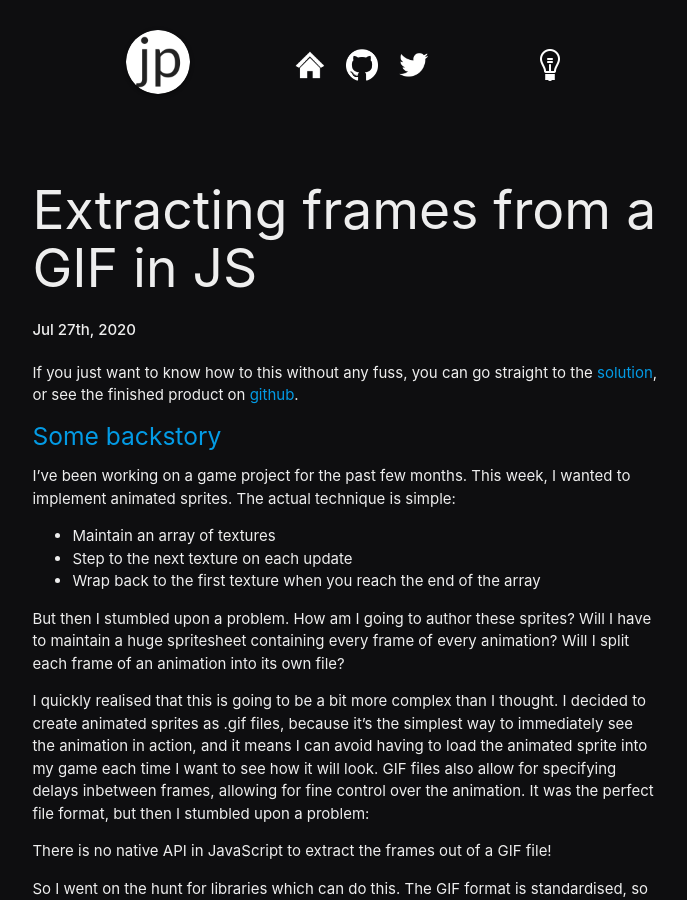
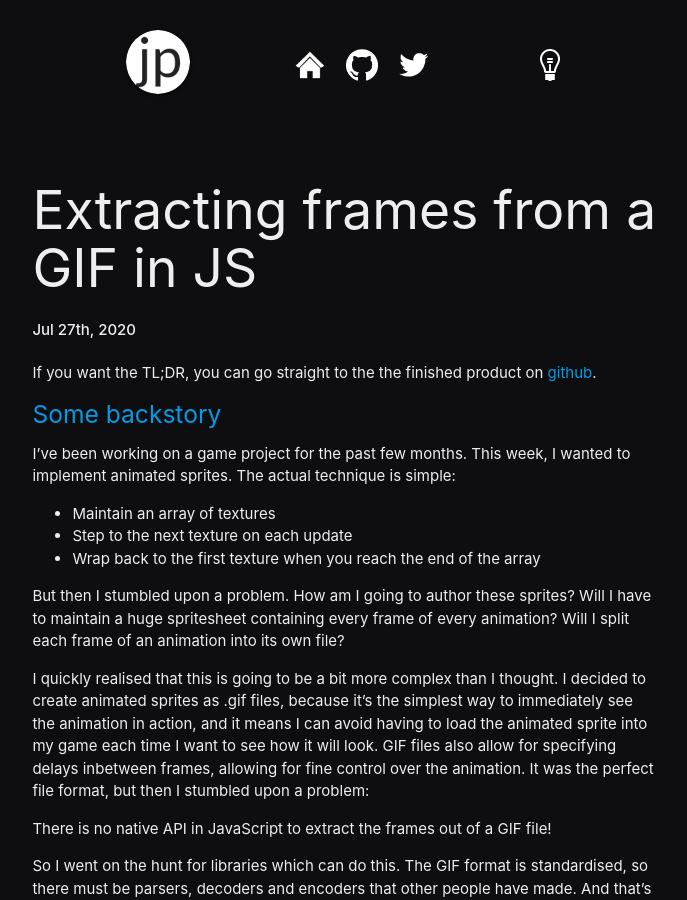
Before and after one commit to jprochazk/jprochazk.github.io, a Jekyll site: the page built from _posts/2020-07-27-gif-woes.md, in a window 1280 px wide and 900 px high. Shown: the whole window, without its empty margins (294-981 px from the left). Built offline with Jekyll 4.4.1, drawn with Linux system fonts in a browser that asks for light colours.

Commit message:
update gif post

```diff
--- a/_posts/2020-07-27-gif-woes.md
+++ b/_posts/2020-07-27-gif-woes.md
@@ -5,7 +5,7 @@ date:   2020-07-27 14:10:00 +0200
 tags: meta
 ---
 
-If you just want to know how to this without any fuss, you can go straight to the <a href="#solution">solution</a>, or see the finished product on [github](https://github.com/jprochazk/sprite-utils/blob/master/src/gif.ts).
+If you want the TL;DR, you can go straight to the the finished product on [github](https://github.com/jprochazk/sprite-utils/blob/master/src/gif.ts).
 
 ##### <a name="backstory" href="#backstory">Some backstory</a>
 
```
